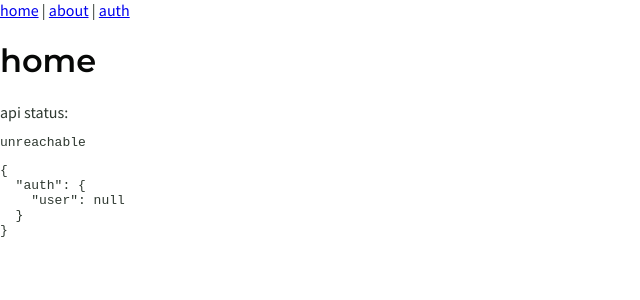
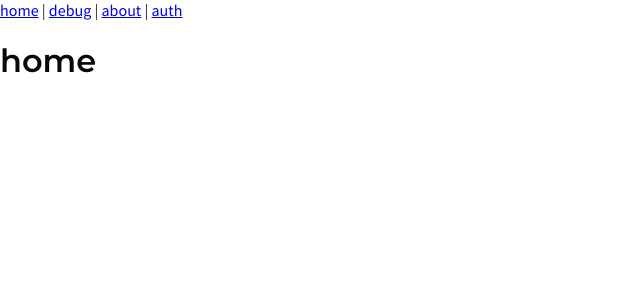
Before and after one commit to Davans01/Leiden_project, a Vue app: page / in a window 1280 px wide. Shown: the top 300 px of the page, without its empty margins (0-640 px from the left). Built offline with nearby package versions, Linux system fonts and the light colour scheme; no server answers.

Commit message:
clean up home page

```diff
--- a/src/app.vue
+++ b/src/app.vue
@@ -1,6 +1,7 @@
 <template>
   <div id="nav">
     <router-link to="/">home</router-link> |
+    <router-link to="/debug">debug</router-link> |
     <router-link to="/about">about</router-link> |
     <router-link to="/auth">auth</router-link>
   </div>
--- a/src/components/api-status.vue
+++ /dev/null
@@ -1,29 +0,0 @@
-<template>
-  <div>
-    api status:
-    <pre>{{ status }}</pre>
-  </div>
-</template>
-
-<script>
-export default {
-  data() {
-    return {
-      status: "unknown",
-    }
-  },
-  async mounted() {
-    try {
-      const response = await fetch("http://127.0.0.1:5000/status")
-      if (response.ok) {
-        const status = await response.json()
-        this.status = JSON.stringify(status, undefined, 2)
-      } else {
-        this.status = "error"
-      }
-    } catch {
-      this.status = "unreachable"
-    }
-  },
-}
-</script>
--- a/src/router/index.js
+++ b/src/router/index.js
@@ -5,6 +5,11 @@ const routes = [
     path: "/",
     name: "home",
     component: () => import("../views/home"),
+  },
+  {
+    path: "/debug",
+    name: "debug",
+    component: () => import("../views/debug"),
   },
   {
     path: "/about",
--- /dev/null
+++ b/src/views/debug.vue
@@ -0,0 +1,34 @@
+<template>
+  <h1>debug</h1>
+  api status:
+  <pre>{{ status }}</pre>
+  store state:
+  <pre>{{ state }}</pre>
+</template>
+
+<script>
+import { request } from "../request"
+
+export default {
+  name: "debug",
+  data() {
+    return {
+      status: "unknown",
+    }
+  },
+  computed: {
+    state() {
+      return JSON.stringify(this.$store.state, undefined, 2)
+    },
+  },
+  async mounted() {
+    const { status, data } = await request("GET /status")
+
+    if (status > 0) {
+      this.status = JSON.stringify(data, undefined, 2)
+    } else {
+      this.status = "unreachable"
+    }
+  },
+}
+</script>
--- a/src/views/home.vue
+++ b/src/views/home.vue
@@ -1,21 +1,9 @@
 <template>
   <h1>home</h1>
-  <api-status></api-status>
-  <pre>{{ state }}</pre>
 </template>
 
 <script>
-import ApiStatus from "../components/api-status"
-
 export default {
   name: "home",
-  components: {
-    ApiStatus,
-  },
-  computed: {
-    state() {
-      return JSON.stringify(this.$store.state, undefined, 2)
-    },
-  },
 }
 </script>
```
